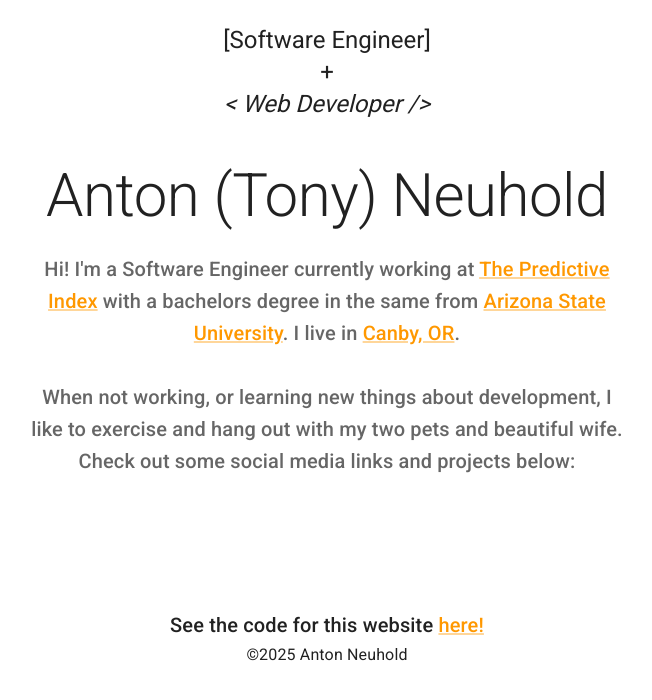
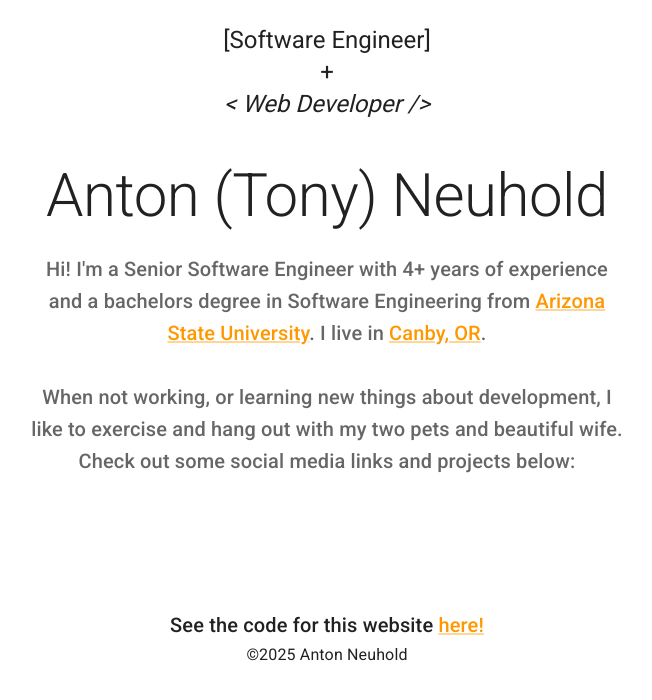
Before and after one commit to aneuhold/portfolio, a SvelteKit app in the folder svelte/: page / in a window 1280 px wide. Shown: the top 700 px of the page, without its empty margins (313-965 px from the left). Built offline with nearby package versions, Linux system fonts and the light colour scheme.

Commit message:
Update hero

```diff
--- a/svelte/src/components/Hero.svelte
+++ b/svelte/src/components/Hero.svelte
@@ -12,10 +12,8 @@
   </p>
   <h1 class="header-2">Anton (Tony) Neuhold</h1>
   <p class="header-6 subtitle">
-    Hi! I'm a Software Engineer currently working at <Link
-      url="https://www.predictiveindex.com/"
-      linkText="The Predictive Index"
-    /> with a bachelors degree in the same from <Link
+    Hi! I'm a Senior Software Engineer with 4+ years of experience and a bachelors degree in
+    Software Engineering from <Link
       url="https://www.asu.edu/"
       linkText="Arizona State University"
     />. I live in <Link
```
